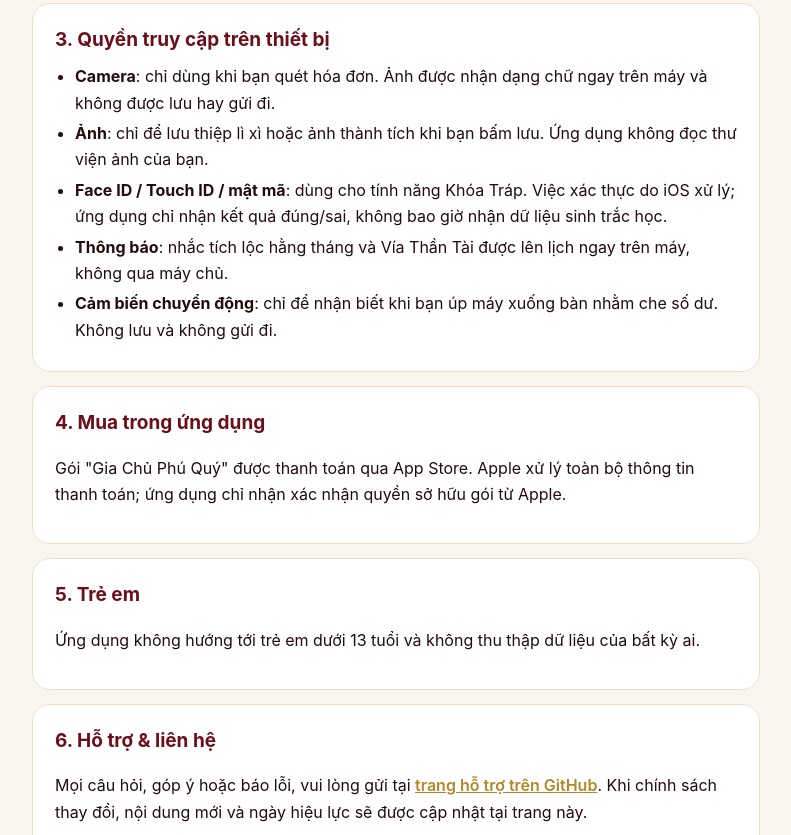
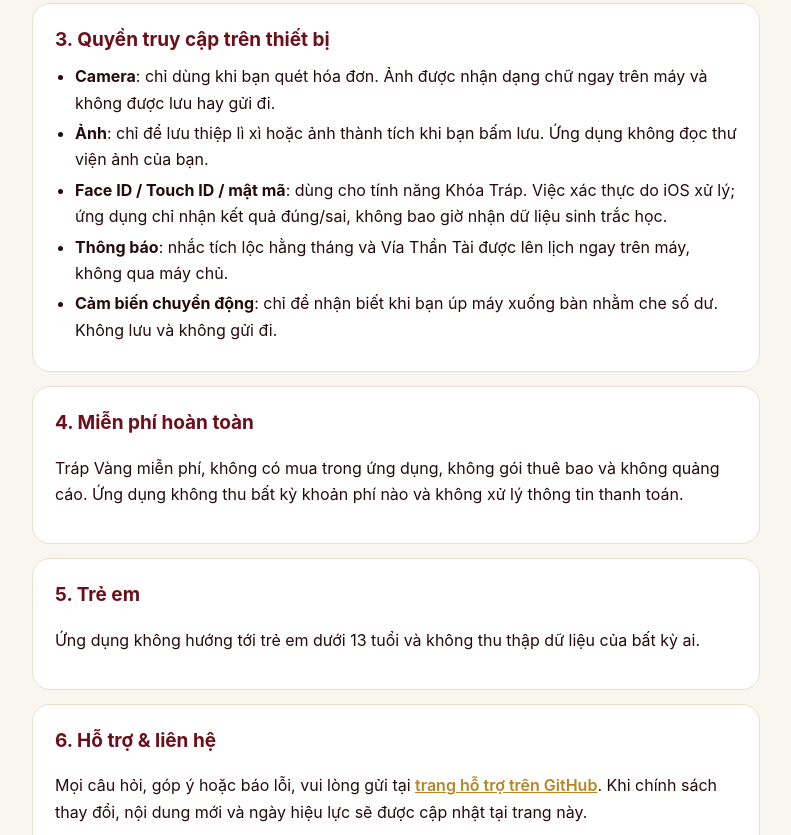
Before and after one commit to pvhung1403/trapvang-privacy, a plain HTML site: page index.html in a window 1280 px wide. Shown: the part 907-1742 px from the top of the page, without its empty margins (244-1035 px from the left). Drawn offline with Linux system fonts and the light colour scheme.

Commit message:
Ứng dụng miễn phí, bỏ mục mua trong ứng dụng

```diff
--- a/index.html
+++ b/index.html
@@ -30,7 +30,7 @@
 </header>
 <main>
   <section>
-    <p><span class="badge">Không thu thập dữ liệu</span></p>
+    <p><span class="badge">Miễn phí</span> <span class="badge">Không thu thập dữ liệu</span></p>
     <p>Tráp Vàng giúp bạn ghi chép vàng tích lũy, xem giá thu mua của tiệm vàng và tính lãi lỗ. Ứng dụng <strong>không có tài khoản, không có máy chủ riêng, không quảng cáo, không theo dõi</strong> và không bán hay chia sẻ dữ liệu của bạn cho bất kỳ ai.</p>
     <p class="muted">Có hiệu lực từ ngày 20/11/2026.</p>
   </section>
@@ -59,8 +59,8 @@
   </section>
 
   <section>
-    <h2>4. Mua trong ứng dụng</h2>
-    <p>Gói "Gia Chủ Phú Quý" được thanh toán qua App Store. Apple xử lý toàn bộ thông tin thanh toán; ứng dụng chỉ nhận xác nhận quyền sở hữu gói từ Apple.</p>
+    <h2>4. Miễn phí hoàn toàn</h2>
+    <p>Tráp Vàng miễn phí, không có mua trong ứng dụng, không gói thuê bao và không quảng cáo. Ứng dụng không thu bất kỳ khoản phí nào và không xử lý thông tin thanh toán.</p>
   </section>
 
   <section>
```
